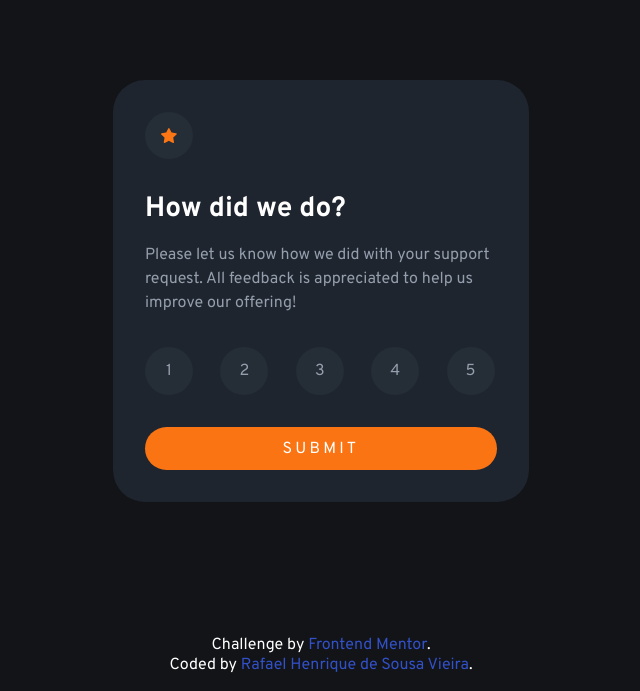
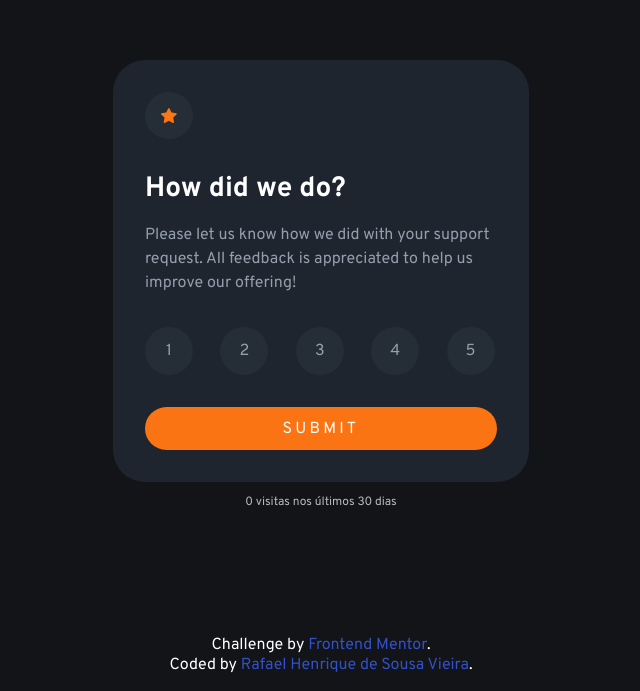
Before and after one commit to RafaelHDSV/Interactive-rating-component, a plain HTML site: page index.html in a window 1280 px wide. Shown: the part 109-800 px from the top of the page, without its empty margins (319-959 px from the left). Drawn offline with Linux system fonts and the light colour scheme.

Commit message:
Show public visit count in the footer (board#22). (#1)

```diff
--- a/index.html
+++ b/index.html
@@ -96,6 +96,8 @@
 
   <script src="script.js"></script>
 <script data-name="BMC-Widget" data-cfasync="false" src="https://cdnjs.buymeacoffee.com/1.0.0/widget.prod.min.js" data-id="vieira" data-description="Support me on Buy me a coffee!" data-message="" data-color="#FC7613" data-position="Right" data-x_margin="18" data-y_margin="18"></script>
+    <p id="va-visits" aria-live="polite" hidden style="margin:0;padding:0.75rem 1rem;text-align:center;font-size:0.75rem;opacity:0.7"></p>
+    <script type="module" src="js/visit-count.js"></script>
 </body>
 
 </html>
--- /dev/null
+++ b/js/visit-count.js
@@ -0,0 +1,22 @@
+const key = 'nota-interativa'
+const el = document.getElementById('va-visits')
+if (el) {
+  const local = ['localhost', '127.0.0.1', '[::1]'].includes(location.hostname)
+  ;(async () => {
+    try {
+      const res = await fetch(
+        `https://analytics.getvieira.com/v1/public/projects/${encodeURIComponent(key)}/summary?period=30d`
+      )
+      const data = res.ok ? await res.json() : null
+      const n = typeof data?.pageviews === 'number' ? data.pageviews : 0
+      if (!local && n <= 0) return
+      el.textContent = `${new Intl.NumberFormat('pt-BR').format(n)} visitas nos últimos 30 dias`
+      el.hidden = false
+    } catch {
+      if (local) {
+        el.textContent = '0 visitas nos últimos 30 dias'
+        el.hidden = false
+      }
+    }
+  })()
+}
```
